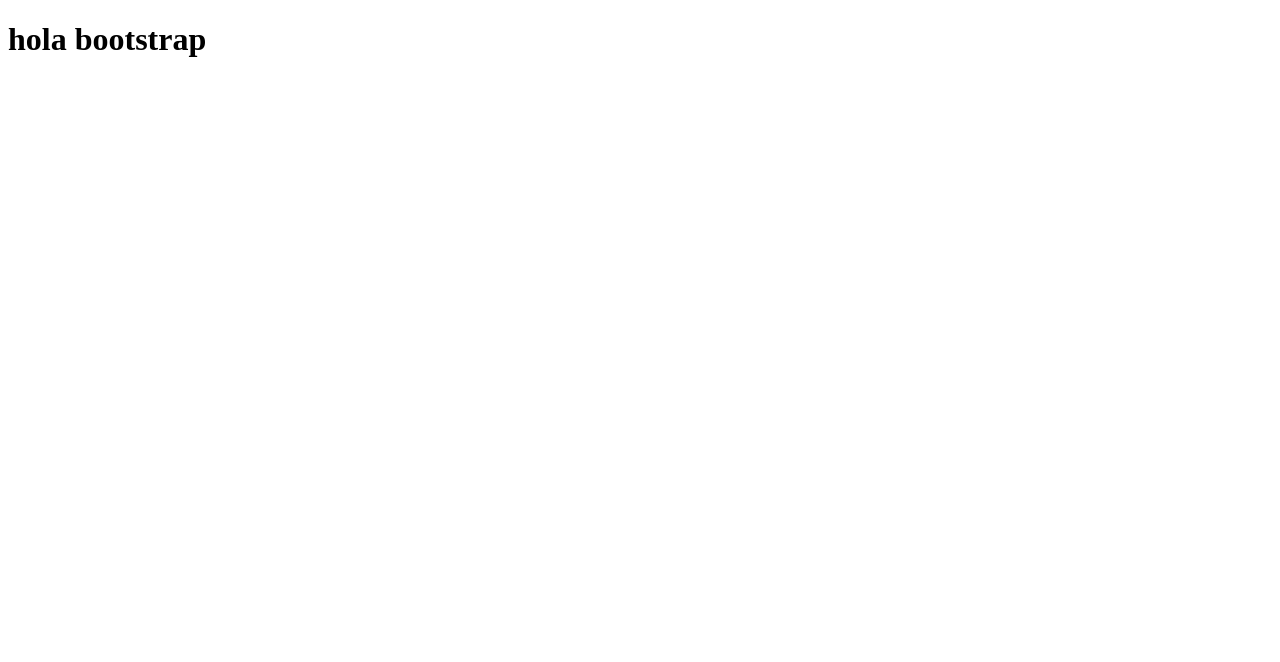
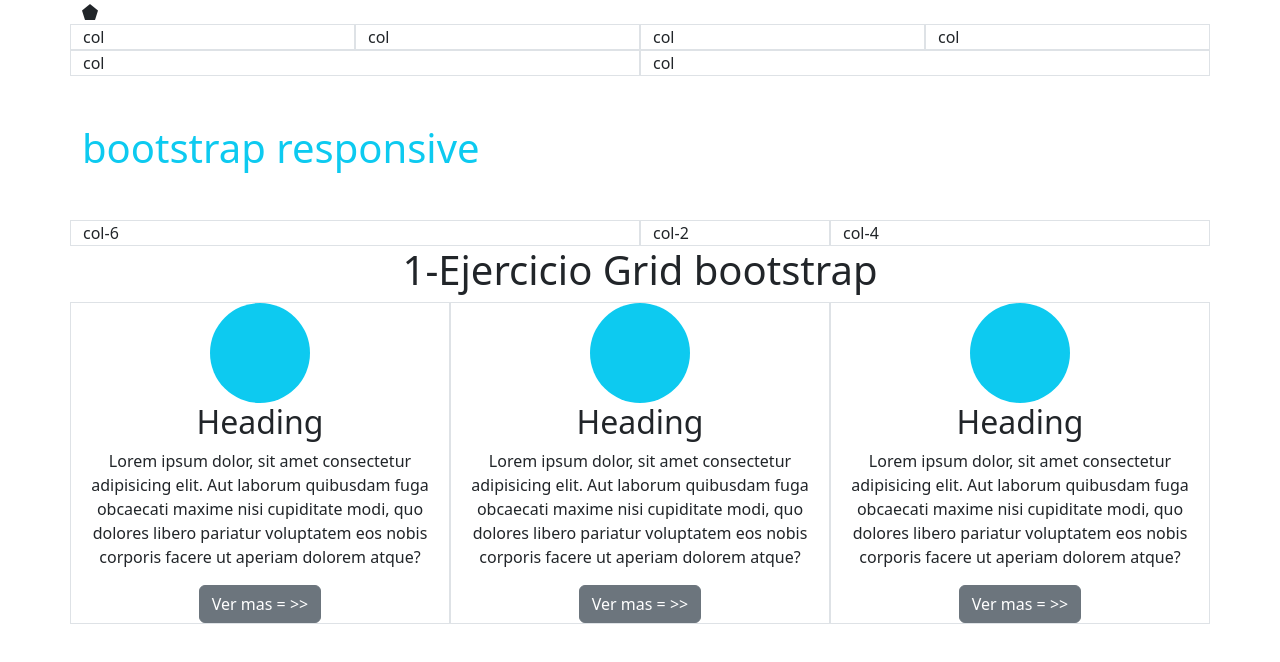
Before and after one commit to itsuka-shido12/bootstrap-react-2901771, a plain HTML site: page 1-intro-bootstrap/index.html in a window 1280 px wide. Drawn offline with nearby package versions, Linux system fonts and the light colour scheme.

Commit message:
Ejercicio-Grid

```diff
--- a/1-intro-bootstrap/index.html
+++ b/1-intro-bootstrap/index.html
@@ -4,9 +4,65 @@
     <meta charset="UTF-8">
     <meta name="viewport" content="width=device-width, initial-scale=1.0">
     <title>Document</title>
+    <link rel="stylesheet" href="https://cdn.jsdelivr.net/npm/bootstrap-icons@1.11.3/font/bootstrap-icons.min.css">
+    <link href="https://cdn.jsdelivr.net/npm/bootstrap@5.3.3/dist/css/bootstrap.min.css" rel="stylesheet" integrity="sha384-QWTKZyjpPEjISv5WaRU9OFeRpok6YctnYmDr5pNlyT2bRjXh0JMhjY6hW+ALEwIH" crossorigin="anonymous">
     <link rel="stylesheet" href="style.css">
 </head>
 <body>
-    <h1>hola bootstrap</h1>
+
+    <div class="container">
+        <i class="bi bi-pentagon-fill"></i>
+        <div class="row">
+            <div class="col border">col</div>
+            <div class="col border">col</div>
+            <div class="col border">col</div>
+            <div class="col border">col</div>
+        </div>
+        <div class="row">
+            <div class="col border">col</div>
+            <div class="col border">col</div>
+        </div>
+    </div>
+
+
+    <div class="container">
+        <h1 class="text-info my-5">bootstrap responsive</h1>
+        <div class="row">
+            <div class="col-6 border">col-6</div>
+            <div class="col-2 border">col-2</div>
+            <div class="col-4 border">col-4</div>
+        </div>
+
+    </div>
+<h1 class="text-center">
+
+    1-Ejercicio Grid bootstrap
+</h1>
+
+<div class="container">
+    <div class="row">
+        <div class="col-4 border text-center">
+            <div class="circulo bg-info rounded-circle m-auto"></div>
+            <h2>Heading</h2>
+            <p>Lorem ipsum dolor, sit amet consectetur adipisicing elit. Aut laborum quibusdam fuga obcaecati maxime nisi cupiditate modi, quo dolores libero pariatur voluptatem eos nobis corporis facere ut aperiam dolorem atque?</p>
+            <button type="button" class="btn btn-secondary">Ver mas = >></button>
+        </div>
+        <div class="col-4 border text-center">
+            <div class="circulo bg-info rounded-circle m-auto"></div>
+            <h2>Heading</h2>
+            <p>Lorem ipsum dolor, sit amet consectetur adipisicing elit. Aut laborum quibusdam fuga obcaecati maxime nisi cupiditate modi, quo dolores libero pariatur voluptatem eos nobis corporis facere ut aperiam dolorem atque?</p>
+            <button type="button" class="btn btn-secondary">Ver mas = >></button>
+        </div>
+        <div class="col-4 border text-center">
+            <div class="circulo bg-info rounded-circle m-auto"></div>
+            <h2>Heading</h2>
+            <p>Lorem ipsum dolor, sit amet consectetur adipisicing elit. Aut laborum quibusdam fuga obcaecati maxime nisi cupiditate modi, quo dolores libero pariatur voluptatem eos nobis corporis facere ut aperiam dolorem atque?</p>
+            <button type="button" class="btn btn-secondary">Ver mas = >></button>
+        </div>
+
+    </div>
+</div>
+
+    <script src="https://cdn.jsdelivr.net/npm/bootstrap@5.3.3/dist/js/bootstrap.bundle.min.js" integrity="sha384-YvpcrYf0tY3lHB60NNkmXc5s9fDVZLESaAA55NDzOxhy9GkcIdslK1eN7N6jIeHz" crossorigin="anonymous"></script>
 </body>
 </html>
--- a/1-intro-bootstrap/style.css
+++ b/1-intro-bootstrap/style.css
@@ -0,0 +1,4 @@
+.circulo{
+    width: 100px;
+    height: 100px;
+}
```
